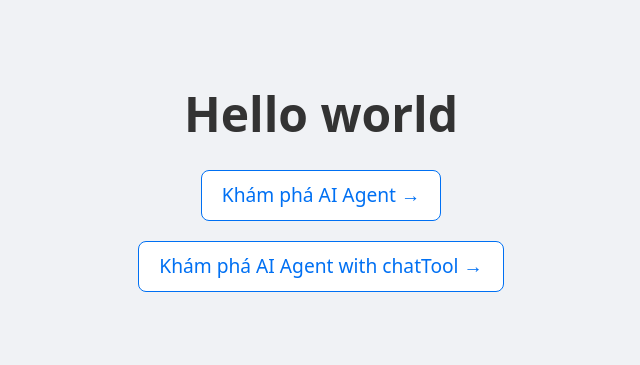
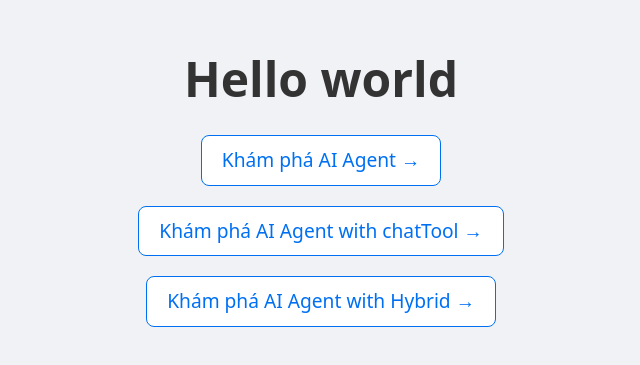
Before and after one commit to phxbinh/TrungNguyen, a Next.js app: page / in a window 1280 px wide. Shown: the part 215-580 px from the top of the page, without its empty margins (319-959 px from the left). Built offline with nearby package versions, Linux system fonts and the light colour scheme.

Commit message:
Update page.tsx

```diff
--- a/src/app/page.tsx
+++ b/src/app/page.tsx
@@ -43,6 +43,9 @@ export default function HomePage() {
       <Link href="/chat-tool" style={linkStyle}>
         Khám phá AI Agent with chatTool →
       </Link>
+      <Link href="/ai-hybrid-chat" style={linkStyle}>
+        Khám phá AI Agent with Hybrid →
+      </Link>
     </div>
   );
 }
```
